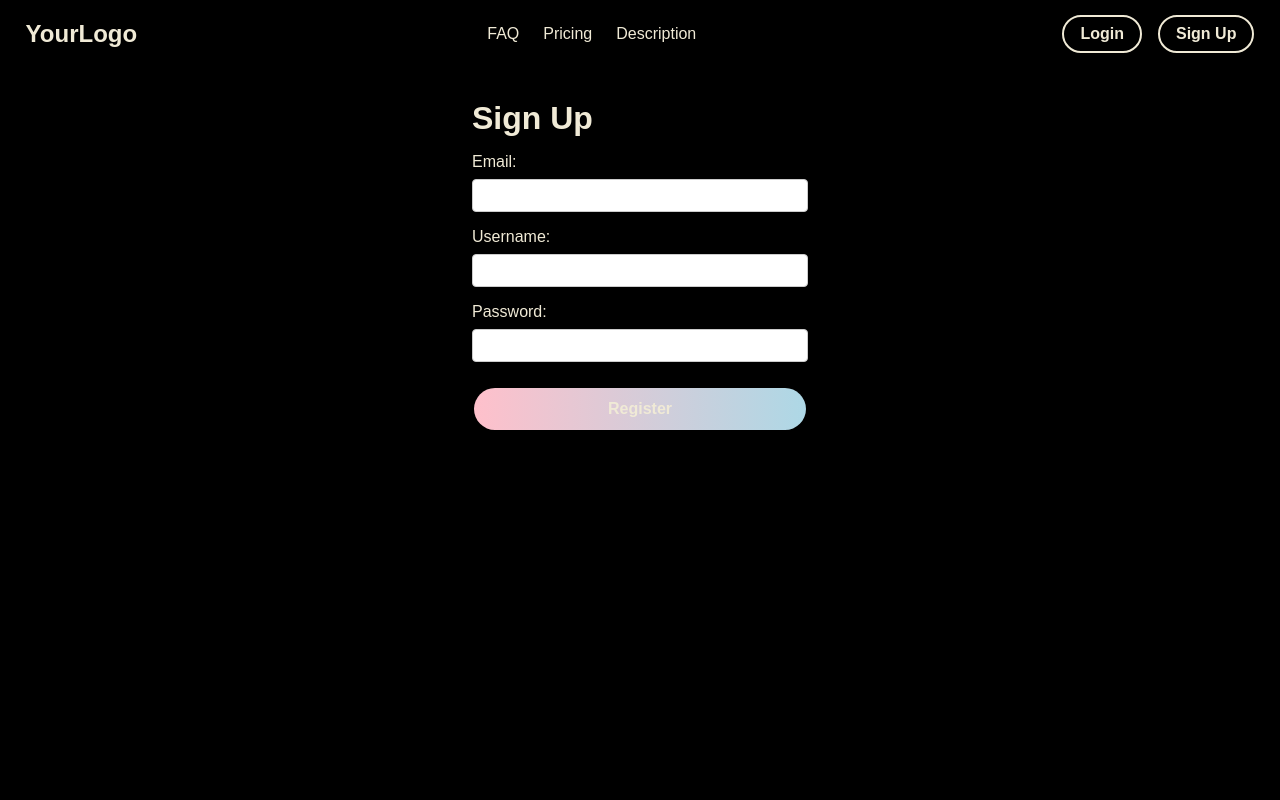
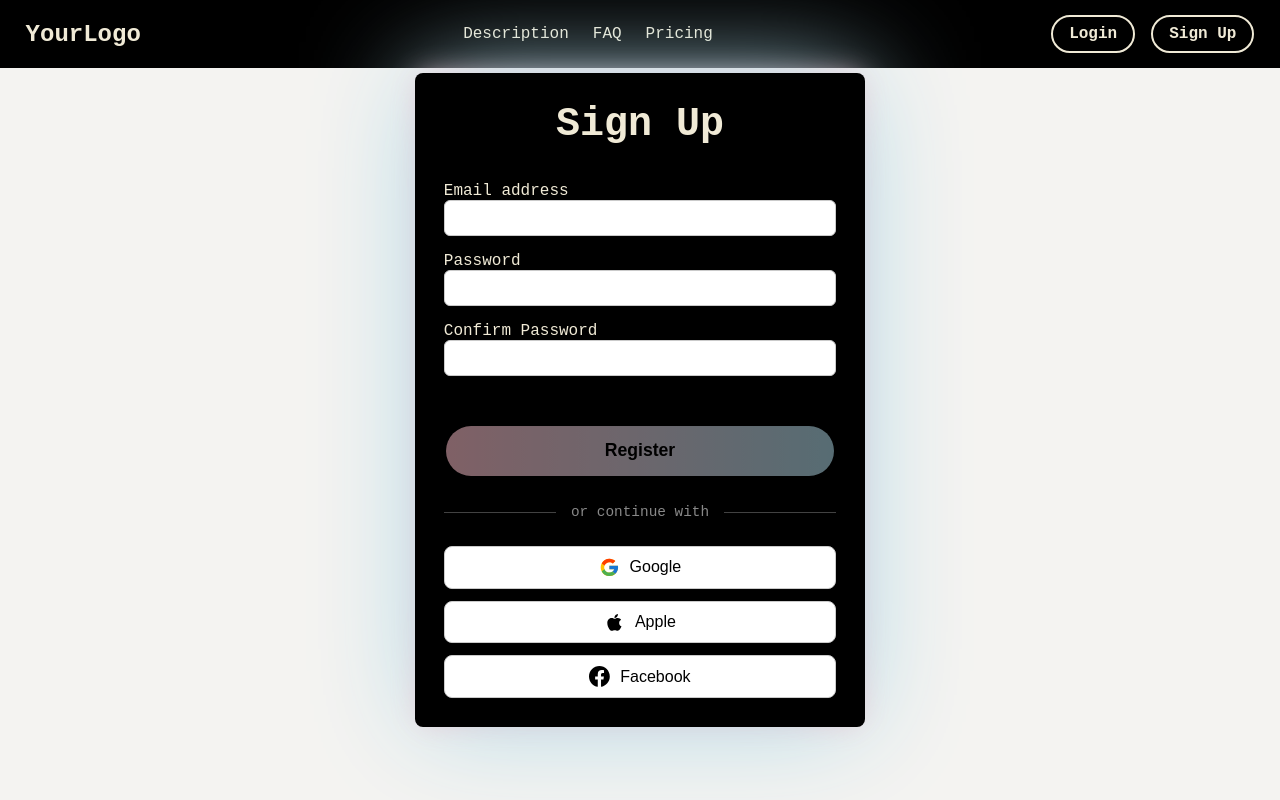
Before and after one commit to amanzoni1/photoBookAI, a React (Create React App) app in the folder client/: page /signup in a window 1280 px wide. Built offline with nearby package versions, Linux system fonts and the light colour scheme; no server answers.

Commit message:
better login and sign up options

```diff
--- a/client/package.json
+++ b/client/package.json
@@ -9,6 +9,7 @@
     "axios": "^1.7.7",
     "react": "^18.3.1",
     "react-dom": "^18.3.1",
+    "react-icons": "^5.4.0",
     "react-router-dom": "^6.27.0",
     "react-scripts": "5.0.1",
     "web-vitals": "^2.1.4"
--- a/client/src/App.js
+++ b/client/src/App.js
@@ -2,11 +2,12 @@
 import React from 'react';
 import { Routes, Route, Navigate } from 'react-router-dom';
 import { AuthProvider, useAuth } from './hooks/useAuth';
-import Navbar from './components/Navbar/Navbar';
+import Navbar from './pages/Navbar/Navbar';
 import LandingPage from './pages/LandingPage/LandingPage';
 import Signup from './pages/Signup/Signup';
 import Login from './pages/Login/Login';
 import Dashboard from './pages/Dashboard/Dashboard';
+
 
 const PrivateRoute = ({ children }) => {
   const { isAuthenticated, isLoading } = useAuth();
--- a/client/src/index.css
+++ b/client/src/index.css
@@ -9,7 +9,8 @@
 
 /* Set body background color and default text color */
 body {
-  background-color: #000000; /* Black background */
-  color: #f0ead6; /* Pearl color for text */
-  font-family: Arial, sans-serif;
+  background-color: #f4f3f1;
+  color: #000000;
+  /* font-family: Arial, sans-serif; */
+  font-family: 'Courier New', Courier, monospace;
 }
--- a/client/src/pages/LandingPage/LandingPage.css
+++ b/client/src/pages/LandingPage/LandingPage.css
@@ -4,8 +4,6 @@
     height: calc(100vh - 70px); /* Adjust for navbar height */
     display: flex;
     align-items: center;
-    background-color: #000000; /* Black background */
-    color: #f0ead6; /* Pearl color for text */
   }
 
   .landing-content {
@@ -16,7 +14,7 @@
   .gradient-text {
     font-size: 4rem; /* Responsive font size */
     font-weight: bold;
-    line-height: 1.2;
+    line-height: 1;
     background: linear-gradient(to right, pink, lightblue);
     background-clip: text;
     -webkit-background-clip: text;
@@ -28,7 +26,8 @@
   .subtitle {
     font-size: 1.5rem;
     margin-top: 1rem;
-    color: #f0ead6; /* Pearl color */
+    /* color: #f0ead6; */
+    color: #000000;
   }
 
   .cta-button {
--- a/client/src/pages/Login/Login.css
+++ b/client/src/pages/Login/Login.css
@@ -1,12 +1,24 @@
 /* client/src/pages/Login/Login.css */
 
 .login-container {
-    max-width: 400px;
-    margin: 0 auto;
-    padding: 2rem;
+  position: fixed;
+  top: 50%;
+  left: 50%;
+  transform: translate(-50%, -50%);
+  max-width: 450px;
+  width: 90%;
+  padding: 1.8rem;
   background-color: #000000;
   color: #f0ead6;
   border-radius: 8px;
+  box-shadow: 0 0 110px -5px lightblue,
+    0 0 30px -5px pink;
+}
+
+.login-container h1 {
+  text-align: center;
+  font-size: 2.5rem;
+  margin-bottom: 1rem;
 }
 
 .login-form {
@@ -14,38 +26,108 @@
   flex-direction: column;
 }
 
+.form-group {
+  margin-bottom: 1rem;
+}
+
 .login-form label {
   margin-top: 1rem;
-    margin-bottom: 0.5rem;
+  font-size: 1rem;
 }
 
 .login-form input {
-    padding: 0.5rem;
+  padding: 0.6rem;
   border: 1px solid #ccc;
-    border-radius: 4px;
+  border-radius: 6px;
+  width: 100%;
+  font-size: 1rem;
 }
 
 .login-form button {
-    margin-top: 1.5rem;
-    padding: 0.75rem;
+  margin-top: 2.5rem;
+  padding: 0.9rem;
   background-color: #000000;
-    color: #f0ead6;
-    font-size: 1rem;
+  color: #000000;
+  font-size: 1.1rem;
   font-weight: bold;
   border: 2px solid transparent;
   border-radius: 30px;
-    background-image: linear-gradient(to right, pink, lightblue), linear-gradient(to right, #000000, #000000);
+  background-image: linear-gradient(to right, pink, lightblue),
+    linear-gradient(to right, #000000, #000000);
   background-origin: border-box;
   background-clip: padding-box, border-box;
   cursor: pointer;
 }
 
 .login-form button:hover {
-    color: #ffffff;
-    filter: brightness(1.1);
+  filter: brightness(1.2);
 }
 
 .error-message {
-    color: red;
+  color: #ff4444;
   margin-bottom: 1rem;
+  text-align: center;
 }
+
+.divider {
+  text-align: center;
+  margin: 25px 0;
+  position: relative;
+}
+
+.divider::before,
+.divider::after {
+  content: "";
+  position: absolute;
+  top: 50%;
+  width: 45%;
+  height: 1px;
+  background-color: #444;
+  z-index: 1;
+}
+
+.divider::before {
+  left: 0;
+}
+
+.divider::after {
+  right: 0;
+}
+
+.divider span {
+  position: relative;
+  z-index: 2;
+  background-color: #000000;
+  padding: 0 15px;
+  color: #888;
+  font-size: 0.9rem;
+}
+
+.social-login {
+  display: flex;
+  flex-direction: column;
+  gap: 12px;
+}
+
+.social-btn {
+  display: flex;
+  align-items: center;
+  justify-content: center;
+  gap: 10px;
+  padding: 10px;
+  border: 1px solid #ccc;
+  border-radius: 8px;
+  background: #fff;
+  color: #000;
+  font-size: 1rem;
+  cursor: pointer;
+  transition: background-color 0.3s;
+}
+
+.social-btn:hover {
+  background-color: #f5f5f5;
+}
+
+.social-btn svg {
+  font-size: 1.3rem;
+}
--- a/client/src/pages/Login/Login.js
+++ b/client/src/pages/Login/Login.js
@@ -3,6 +3,9 @@
 import React, { useState } from 'react';
 import { useNavigate } from 'react-router-dom';
 import { useAuth } from '../../hooks/useAuth';
+import { FcGoogle } from 'react-icons/fc';
+import { AiFillApple } from 'react-icons/ai';
+import { BsFacebook } from 'react-icons/bs';
 import './Login.css';
 
 function Login() {
@@ -28,12 +31,24 @@ function Login() {
     }
   };
 
+  const handleGoogleLogin = () => {
+    window.location.href = '/api/auth/google';
+  };
+
+  const handleAppleLogin = () => {
+    window.location.href = '/api/auth/apple';
+  };
+
+  const handleFacebookLogin = () => {
+    window.location.href = '/api/auth/facebook';
+  };
+
   return (
     <div className="login-container">
       <h1>Login</h1>
       {errorMessage && <p className="error-message">{errorMessage}</p>}
       <form onSubmit={onSubmit} className="login-form">
-        <label>Email:</label>
+        <label>Email address</label>
         <input
           type="email"
           name="email"
@@ -41,8 +56,7 @@ function Login() {
           onChange={onChange}
           required
         />
-
-        <label>Password:</label>
+        <label>Password</label>
         <input
           type="password"
           name="password"
@@ -50,9 +64,24 @@ function Login() {
           onChange={onChange}
           required
         />
-
         <button type="submit">Login</button>
       </form>
+
+      <div className="divider">
+        <span>or continue with</span>
+      </div>
+
+      <div className="social-login">
+        <button onClick={handleGoogleLogin} className="social-btn google">
+          <FcGoogle /> Google
+        </button>
+        <button onClick={handleAppleLogin} className="social-btn apple">
+          <AiFillApple /> Apple
+        </button>
+        <button onClick={handleFacebookLogin} className="social-btn facebook">
+          <BsFacebook /> Facebook
+        </button>
+      </div>
     </div>
   );
 }
--- a/client/src/components/Navbar/Navbar.js
+++ b/client/src/pages/Navbar/Navbar.js
@@ -40,13 +40,13 @@ function Navbar({ isAuthenticated, onLogout }) {
       {!isAuthenticated && (
         <ul className="navbar-links">
           <li>
+            <Link to="/description">Description</Link>
+          </li>
+          <li>
             <Link to="/faq">FAQ</Link>
           </li>
           <li>
             <Link to="/pricing">Pricing</Link>
-          </li>
-          <li>
-            <Link to="/description">Description</Link>
           </li>
         </ul>
       )}
--- a/client/src/pages/Signup/Signup.css
+++ b/client/src/pages/Signup/Signup.css
@@ -1,12 +1,24 @@
 /* client/src/pages/Signup/Signup.css */
 
 .signup-container {
-    max-width: 400px;
-    margin: 0 auto;
-    padding: 2rem;
+  position: fixed;
+  top: 50%;
+  left: 50%;
+  transform: translate(-50%, -50%);
+  max-width: 450px;
+  width: 90%;
+  padding: 1.8rem;
   background-color: #000000;
   color: #f0ead6;
   border-radius: 8px;
+  box-shadow: 0 0 110px -5px lightblue,
+    0 0 30px -5px pink;
+}
+
+.signup-container h1 {
+  text-align: center;
+  font-size: 2.5rem;
+  margin-bottom: 2.2rem;
 }
 
 .signup-form {
@@ -14,38 +26,91 @@
   flex-direction: column;
 }
 
+.form-group {
+  margin-bottom: 1rem;
+}
+
 .signup-form label {
-    margin-top: 1rem;
-    margin-bottom: 0.5rem;
+  margin-top: 1.5rem;
+  margin-bottom: 0.8rem;
+  font-size: 1rem;
 }
 
 .signup-form input {
   padding: 0.5rem;
   border: 1px solid #ccc;
-    border-radius: 4px;
+  border-radius: 6px;
+  width: 100%;
+  font-size: 1rem;
 }
 
 .signup-form button {
-    margin-top: 1.5rem;
-    padding: 0.75rem;
+  margin-top: 2rem;
+  padding: 0.9rem;
   background-color: #000000;
-    color: #f0ead6;
-    font-size: 1rem;
+  color: #000000;
+  font-size: 1.1rem;
   font-weight: bold;
   border: 2px solid transparent;
   border-radius: 30px;
-    background-image: linear-gradient(to right, pink, lightblue), linear-gradient(to right, #000000, #000000);
+  background-image: linear-gradient(to right, pink, lightblue),
+    linear-gradient(to right, #000000, #000000);
   background-origin: border-box;
   background-clip: padding-box, border-box;
   cursor: pointer;
 }
 
-  .signup-form button:hover {
-    color: #ffffff;
-    filter: brightness(1.1);
+.signup-form button:disabled {
+  opacity: 0.5;
+  cursor: not-allowed;
+}
+
+.signup-form button:hover:not(:disabled) {
+  filter: brightness(1.2);
 }
 
 .error-message {
-    color: red;
+  color: #ff4444;
   margin-bottom: 1rem;
+  text-align: center;
 }
+
+.password-requirements {
+  list-style: none;
+  padding: 0;
+  margin: 0.5rem 0;
+  font-size: 0.7rem;
+  display: none;
+}
+
+.password-requirements.show {
+  display: block;
+}
+
+.password-requirements li {
+  display: flex;
+  align-items: center;
+  gap: 0.5rem;
+}
+
+.requirement-text {
+  color: #b5b1b1;
+}
+
+.validation-icon {
+  margin-right: 0.5rem;
+  font-weight: bold;
+}
+
+.valid,
+.invalid {
+  font-weight: bold;
+}
+
+.valid {
+  color: #38d63d;
+}
+
+.invalid {
+  color: #b5b1b1;
+}
--- a/client/src/pages/Signup/Signup.js
+++ b/client/src/pages/Signup/Signup.js
@@ -3,58 +3,162 @@
 import React, { useState } from 'react';
 import axios from '../../utils/axiosConfig';
 import { useNavigate } from 'react-router-dom';
+import { FcGoogle } from 'react-icons/fc';
+import { AiFillApple } from 'react-icons/ai';
+import { BsFacebook } from 'react-icons/bs';
 import './Signup.css';
 
 function Signup() {
   const navigate = useNavigate();
-
   const [formData, setFormData] = useState({
     email: '',
-    username: '',
     password: '',
+    confirmPassword: ''
+  });
+  const [errorMessage, setErrorMessage] = useState('');
+  const [validations, setValidations] = useState({
+    length: false,
+    combination: false,
+    special: false
   });
 
-  const [errorMessage, setErrorMessage] = useState('');
+  const validatePassword = (password) => {
+    const hasCharacterCombination = /^(?=.*[a-z])(?=.*[A-Z])(?=.*\d).+$/.test(password);
 
-  const { email, username, password } = formData;
+    setValidations({
+      length: password.length >= 8,
+      combination: hasCharacterCombination,
+      special: /[\W_]/.test(password)
+    });
+  };
 
-  const onChange = e => setFormData({ ...formData, [e.target.name]: e.target.value });
+  const onChange = e => {
+    const { name, value } = e.target;
+    setFormData(prev => {
+      const newData = { ...prev, [name]: value };
+      if (name === 'password' || name === 'confirmPassword') {
+        validatePassword(
+          name === 'password' ? value : newData.password,
+          name === 'confirmPassword' ? value : newData.confirmPassword
+        );
+      }
+      return newData;
+    });
+  };
+
+  const isFormValid = () => {
+    return Object.values(validations).every(v => v) &&
+      formData.email &&
+      formData.password === formData.confirmPassword;
+  };
 
   const onSubmit = async e => {
     e.preventDefault();
-    setErrorMessage('');
+    if (!isFormValid()) return;
+
     try {
-      const res = await axios.post('/api/auth/register', formData);
-      console.log(res.data);
-      // Redirect to login page or dashboard after successful signup
+      const response = await axios.post('/api/auth/register', {
+        email: formData.email,
+        password: formData.password
+      });
       navigate('/login');
     } catch (err) {
-      if (err.response && err.response.data) {
-        console.error(err.response.data);
-        setErrorMessage(err.response.data.message || 'An error occurred');
-      } else {
-        console.error(err);
-        setErrorMessage('An error occurred. Please try again later.');
-      }
+      setErrorMessage(err?.response?.data?.message || 'Registration failed');
     }
   };
+
+  const handleGoogleLogin = () => {
+    window.location.href = '/api/auth/google';
+  };
+
+  const handleAppleLogin = () => {
+    window.location.href = '/api/auth/apple';
+  };
+
+  const handleFacebookLogin = () => {
+    window.location.href = '/api/auth/facebook';
+  };
+
+
 
   return (
     <div className="signup-container">
       <h1>Sign Up</h1>
       {errorMessage && <p className="error-message">{errorMessage}</p>}
+
       <form onSubmit={onSubmit} className="signup-form">
-        <label>Email:</label>
-        <input type="email" name="email" value={email} onChange={onChange} required />
+        <div className="form-group">
+          <label>Email address</label>
+          <input
+            type="email"
+            name="email"
+            value={formData.email}
+            onChange={onChange}
+            required
+          />
+        </div>
 
-        <label>Username:</label>
-        <input type="text" name="username" value={username} onChange={onChange} required />
+        <div className="form-group">
+          <label>Password</label>
+          <input
+            type="password"
+            name="password"
+            value={formData.password}
+            onChange={onChange}
+            required
+          />
+          <ul className={`password-requirements ${formData.password ? 'show' : ''}`}>
+            <li>
+              <span className={validations.length ? 'valid' : 'invalid'}>
+                {validations.length ? '✓' : '✘'}
+              </span>
+              <span className="requirement-text">Must be at least 8 characters</span>
+            </li>
+            <li>
+              <span className={validations.combination ? 'valid' : 'invalid'}>
+                {validations.combination ? '✓' : '✘'}
+              </span>
+              <span className="requirement-text">Must contain uppercase, lowercase letters, and numbers</span>
+            </li>
+            <li>
+              <span className={validations.special ? 'valid' : 'invalid'}>
+                {validations.special ? '✓' : '✘'}
+              </span>
+              <span className="requirement-text">Must contain special character</span>
+            </li>
+          </ul>
 
-        <label>Password:</label>
-        <input type="password" name="password" value={password} onChange={onChange} required />
+        </div>
 
-        <button type="submit">Register</button>
+        <div className="form-group">
+          <label>Confirm Password</label>
+          <input
+            type="password"
+            name="confirmPassword"
+            value={formData.confirmPassword}
+            onChange={onChange}
+            required
+          />
+        </div>
+
+        <button type="submit" disabled={!isFormValid()}>Register</button>
       </form>
+
+      <div className="divider">
+        <span>or continue with</span>
+      </div>
+
+      <div className="social-login">
+        <button onClick={handleGoogleLogin} className="social-btn google">
+          <FcGoogle /> Google
+        </button>
+        <button onClick={handleAppleLogin} className="social-btn apple">
+          <AiFillApple /> Apple
+        </button>
+        <button onClick={handleFacebookLogin} className="social-btn facebook">
+          <BsFacebook /> Facebook
+        </button>
+      </div>
     </div>
   );
 }
```
Also changed, not shown: client/src/pages/Navbar/Navbar.css (renamed from client/src/components/Navbar/Navbar.css), 1 other file (tests, documents, lock files or other folders). Lines whose indentation alone changed are shown as unchanged.
